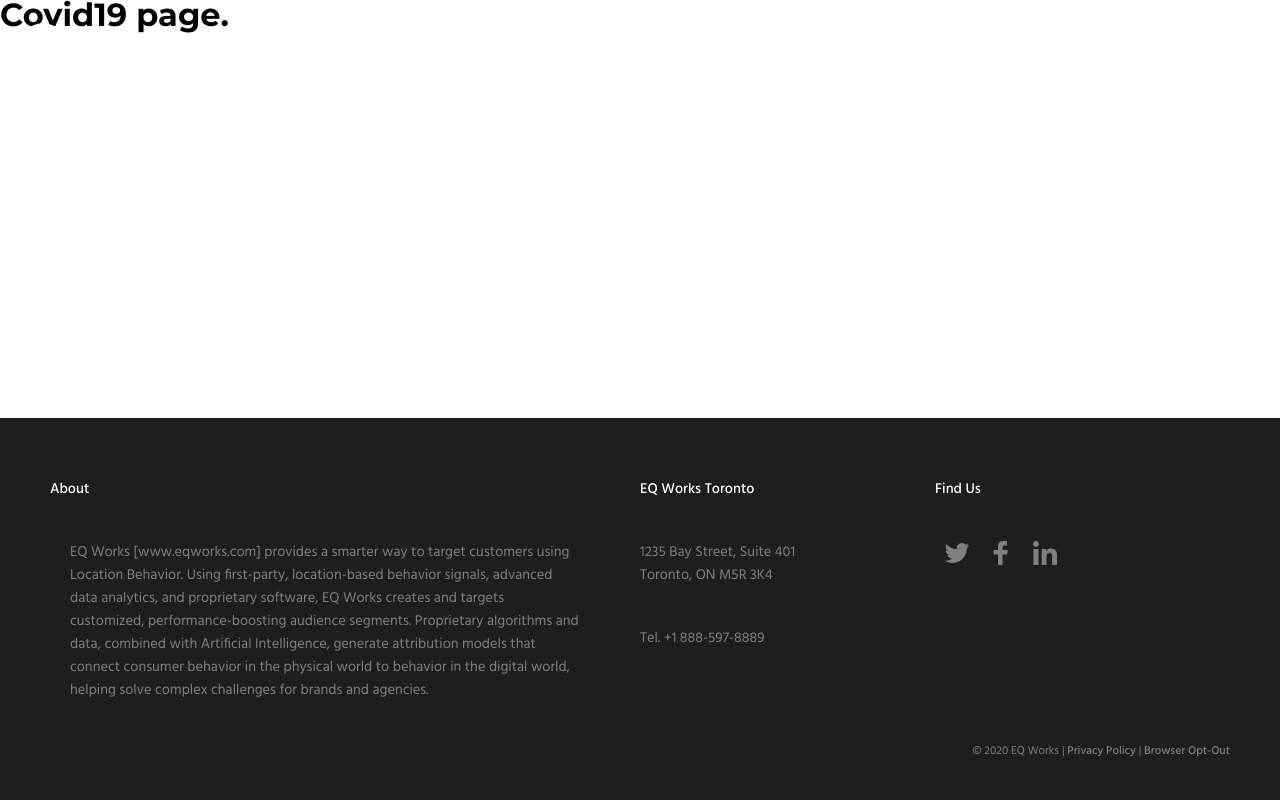
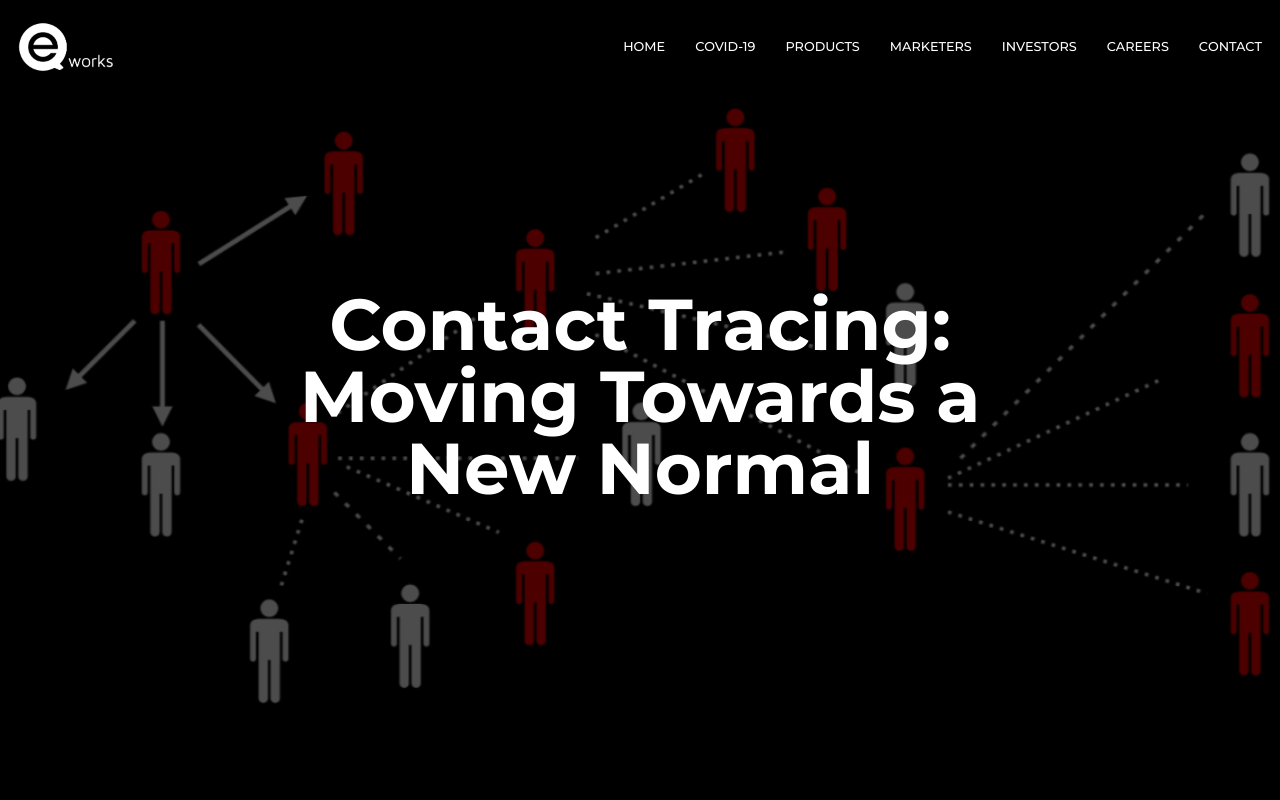
Before and after one commit to EQWorks/eqworks.github.io, a Next.js app: page /covid-19 in a window 1280 px wide. Shown: the top 800 px of the page. Built offline with nearby package versions, Linux system fonts and the light colour scheme; a web font is replaced by a local one.

Commit message:
Build hero component.

```diff
--- /dev/null
+++ b/components/covid-19/hero.js
@@ -0,0 +1,47 @@
+import styled from 'styled-components'
+
+import * as StyleConstant from '../../utils/style-constants'
+import { breakpoint } from '../../utils/style-breakpoints'
+
+const SectionStyled = styled.section`
+  align-items: center;
+  background-color: ${StyleConstant.color.black};
+  background-image: linear-gradient(rgba(0, 0, 0, 0.7), rgba(0, 0, 0, 0.7)),
+    url('/images/covid-19/hero.png');
+  background-position: center center;
+  background-repeat: no-repeat;
+  background-size: cover;
+  color: ${StyleConstant.color.white};
+  display: flex;
+  height: calc(50vh - ${StyleConstant.height.navBar});
+  justify-content: center;
+  padding: 0 20px;
+  ${breakpoint.sm`
+    height: 100vh;
+  `}
+  h1 {
+    font-size: 2em;
+    text-align: center;
+    ${breakpoint.sm`
+      font-size: 3.5em;
+      max-width: 700px;
+    `}
+    ${breakpoint.md`
+      font-size: 4.5em;
+    `}
+  }
+`
+
+const Hero = () => {
+  return (
+    <SectionStyled>
+      <h1>
+        Contact Tracing:
+        <br />
+        Moving Towards a New&nbsp;Normal
+      </h1>
+    </SectionStyled>
+  )
+}
+
+export default Hero
--- a/pages/covid-19.js
+++ b/pages/covid-19.js
@@ -1,5 +1,11 @@
+import Hero from '../components/covid-19/hero'
+
 const Covid19 = () => {
-  return <h1>Covid19 page.</h1>
+  return (
+    <>
+      <Hero />
+    </>
+  )
 }
 
 export default Covid19
```
